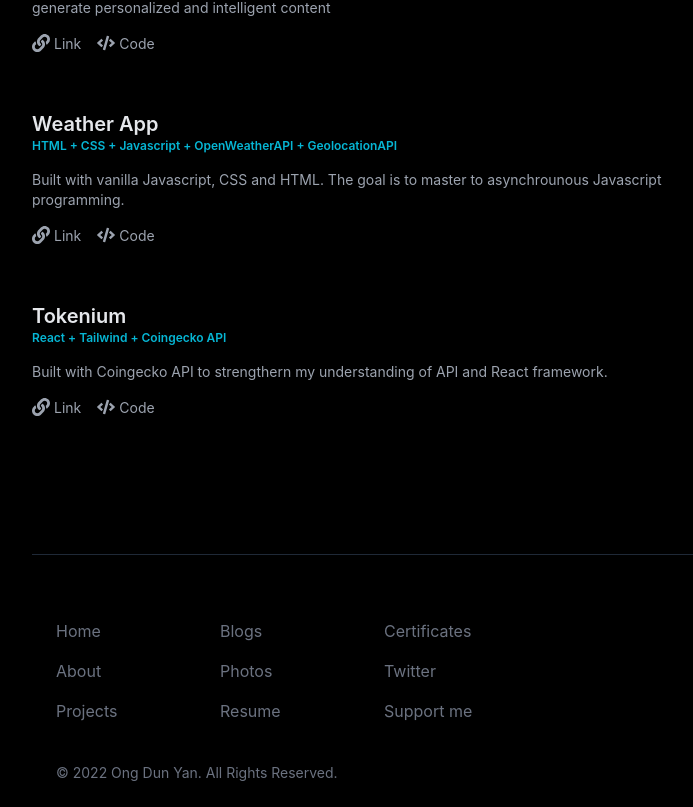
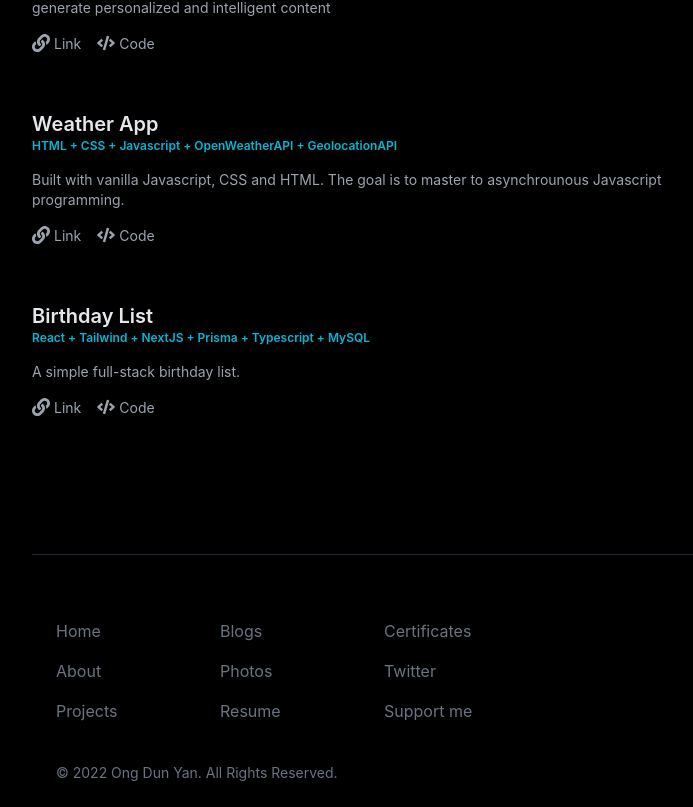
Before and after one commit to dunyanong/myportfolio, a Next.js app: page /project in a window 1280 px wide. Shown: the part 1230-2037 px from the top of the page, without its empty margins (272-965 px from the left). Built offline with nearby package versions, Linux system fonts and the light colour scheme.

Commit message:
Update MiniProjectData.js

```diff
--- a/data/projects/MiniProjectData.js
+++ b/data/projects/MiniProjectData.js
@@ -17,9 +17,9 @@ const MiniProjectData = [
     },
     {
         id: 1,
-        title: 'Tokenium',
-        description: "Built with Coingecko API to strengthern my understanding of API and React framework.",
-        techStack: 'React + Tailwind + Coingecko API',
+        title: 'Birthday List',
+        description: "A simple full-stack birthday list.",
+        techStack: 'React + Tailwind + NextJS + Prisma + Typescript + MySQL',
         projectLink: "https://Tokenium.vercel.app",
         githubLink: "https://github.com/dunyanong/Tokenium"
     },
```
